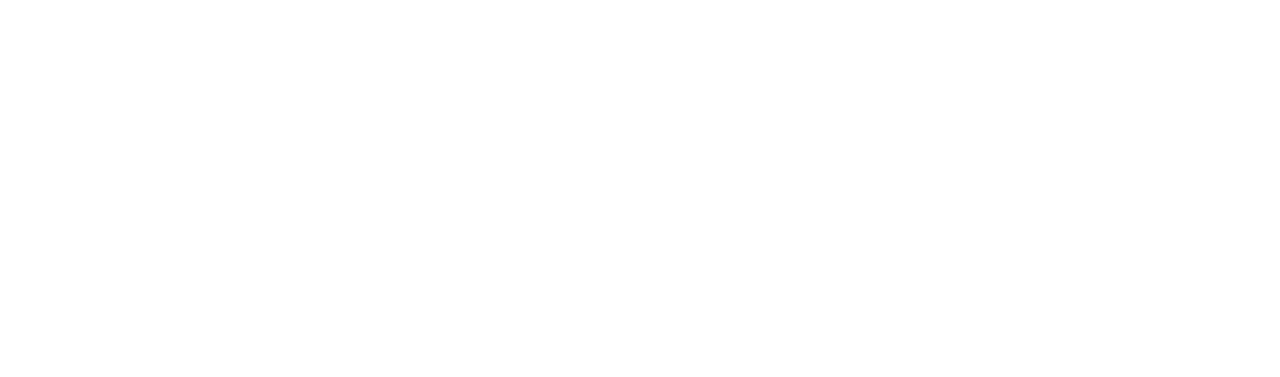
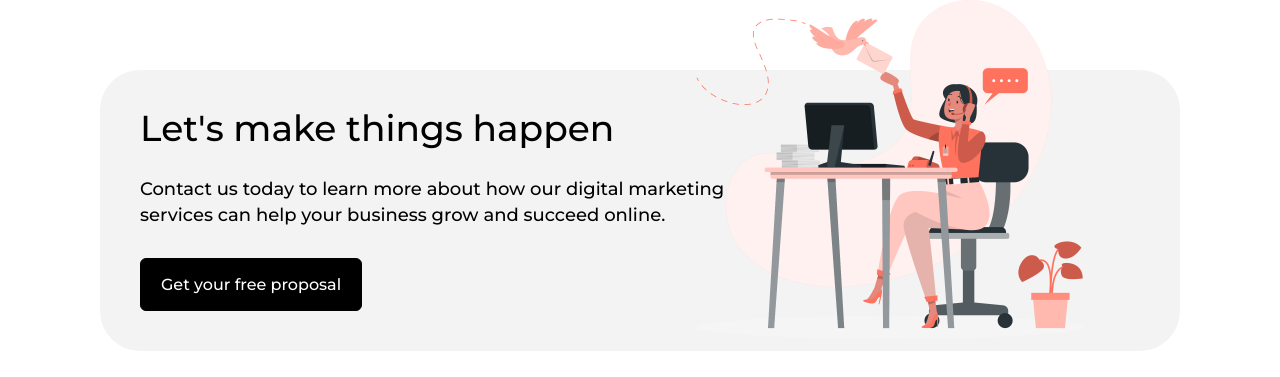
Before and after one commit to kharljhon14/duskwind, a React (Vite) app: page / in a window 1280 px wide. Shown: the part 2068-2445 px from the top of the page. Before the commit the page ends 1988 px from the top, so only its background shows below. Built offline with nearby package versions, Linux system fonts and the light colour scheme; a web font is replaced by a local one.

Commit message:
[Feat] Added contact feature

```diff
--- a/src/App.tsx
+++ b/src/App.tsx
@@ -1,4 +1,5 @@
 import Header from './components/header/Header';
+import Contact from './features/contact/Contact';
 import Hero from './features/hero/Hero';
 import Services from './features/services/Services';
 import Sponsors from './features/sponsors/Sponsors';
@@ -10,6 +11,7 @@
       <Hero />
       <Sponsors />
       <Services />
+      <Contact />
     </div>
   );
 }
--- /dev/null
+++ b/src/features/contact/Contact.tsx
@@ -0,0 +1,24 @@
+import './contact.css';
+
+export default function Contact() {
+  return (
+    <div className="contact">
+      <div className="contact__header">
+        <h3>Let's make things happen</h3>
+        <p>
+          Contact us today to learn more about how our digital marketing services can help your
+          business grow and succeed online.
+        </p>
+        <div>
+          <button>Get your free proposal</button>
+        </div>
+      </div>
+      <div className="contact__img">
+        <img
+          src="/contact.png"
+          alt="Girl on computer with bird"
+        />
+      </div>
+    </div>
+  );
+}
--- /dev/null
+++ b/src/features/contact/contact.css
@@ -0,0 +1,58 @@
+.contact {
+    background-color: #f3f3f3;
+    border-radius: 4rem;
+    display: flex;
+    align-items: center;
+    justify-content: space-between;
+    padding: 4rem;
+    margin: 15rem 0;
+
+    & .contact__header {
+
+        & h3 {
+            font-size: 3.6rem;
+            font-weight: 500;
+        }
+
+        & p {
+            text-wrap: balance;
+            font-size: 1.8rem;
+            font-weight: 500;
+            line-height: 2.6rem;
+            width: 60rem;
+
+        }
+
+        & button {
+            background-color: #000;
+            color: #FFF;
+            border: 1px solid #000;
+            border-radius: .6rem;
+            font-size: 1.6rem;
+            font-weight: 500;
+            padding: 1.6rem 2rem;
+            cursor: pointer;
+        }
+
+        &>* {
+            margin-bottom: 3rem;
+        }
+
+        & :last-child {
+            margin-bottom: 0;
+        }
+    }
+
+    & .contact__img {
+        position: relative;
+        width: 100%;
+        height: inherit;
+
+        & img {
+            width: 50rem;
+            position: absolute;
+            right: 0;
+            top: -30rem;
+        }
+    }
+}
```
Also changed, not shown: public/contact.png (added).
